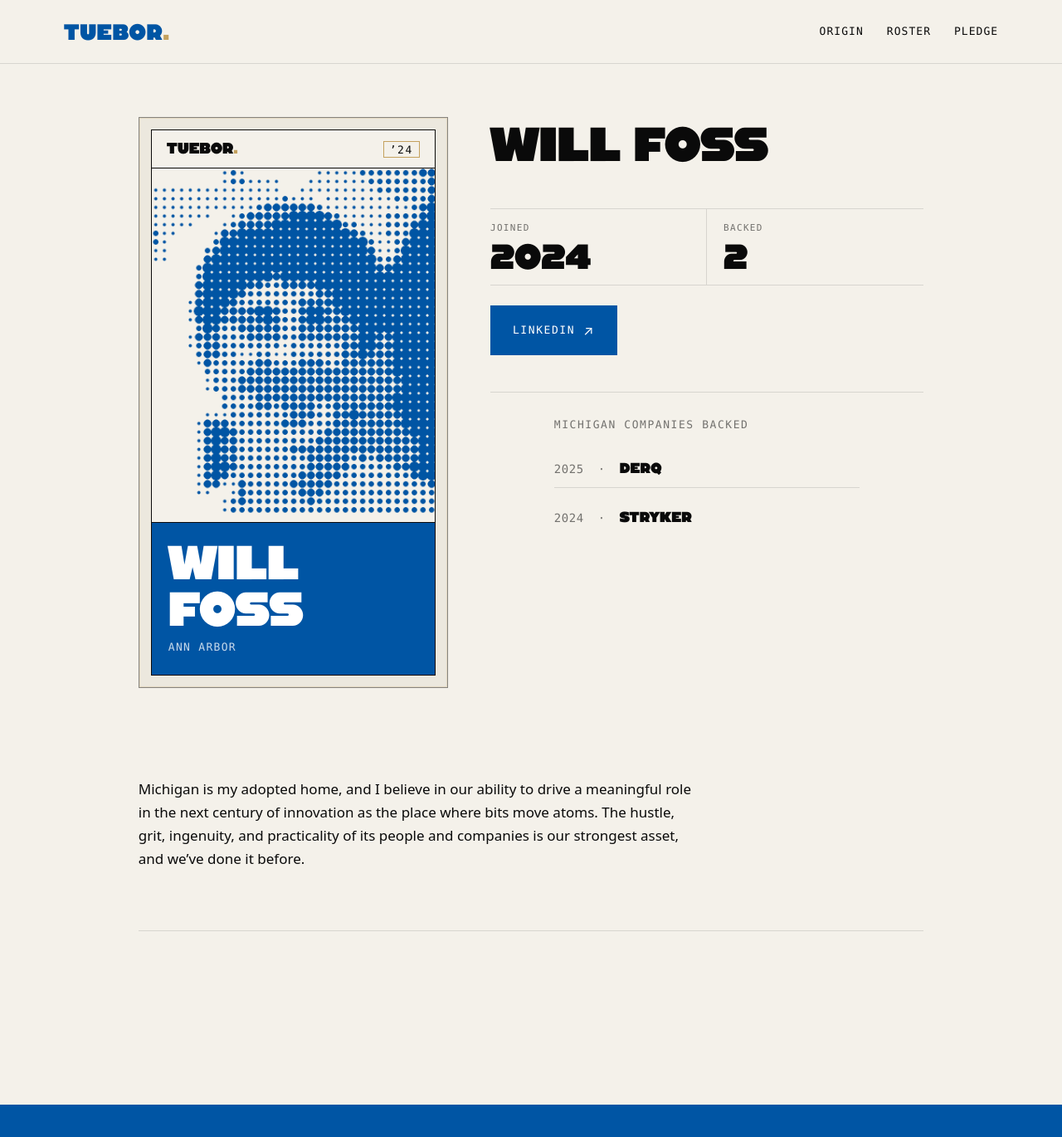
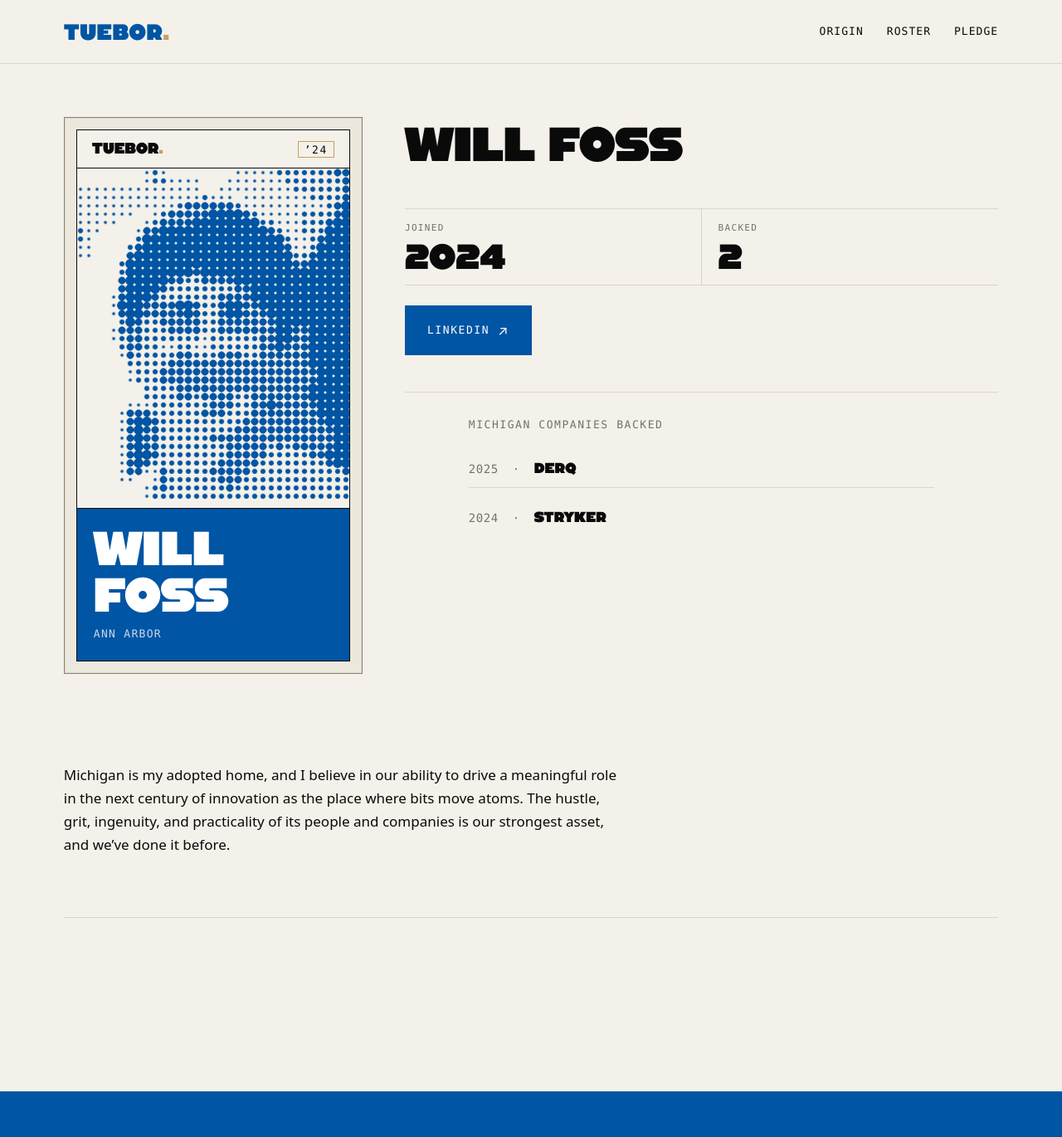
Before and after one commit to arepb/tuebor, a Jekyll site: the page built from _pledgees/will-foss.md, in a window 1280 px wide and 1400 px high. Shown: the top 1370 px of the window at 83% size. Built offline with Jekyll 4.4.1, drawn with Linux system fonts in a browser that asks for light colours.

Commit message:
fix(pledgee): widen meta column so long company names fit one line
Cap the photo column at 360px max and let the meta/backed column take
the rest. Bump .pledgee max-width 1100 -> 1280 so the inner content
area has more room. 'Townsend Mertz Fund II' should now fit one line
on desktop instead of wrapping the trailing 'II'.

Co-Authored-By: Claude Opus 4.7 (1M context) <noreply@anthropic.com>

```diff
--- a/assets/css/style.scss
+++ b/assets/css/style.scss
@@ -877,12 +877,12 @@ main.page > .prose--full > section.slab {
 /* -------- Profile page (/roster/<slug>/) — ESPN athlete-profile pattern -------- */
 .pledgee {
   padding: clamp(32px, 5vw, 64px) var(--page-pad) clamp(40px, 6vw, 72px);
-  max-width: 1100px;
+  max-width: 1280px;
   margin: 0 auto;
 }
 .pledgee-hero {
   display: grid;
-  grid-template-columns: minmax(280px, 1fr) 1.4fr;
+  grid-template-columns: minmax(260px, 360px) 1fr;
   gap: clamp(28px, 4vw, 56px);
   align-items: start;
   margin-bottom: clamp(40px, 6vw, 72px);
```
